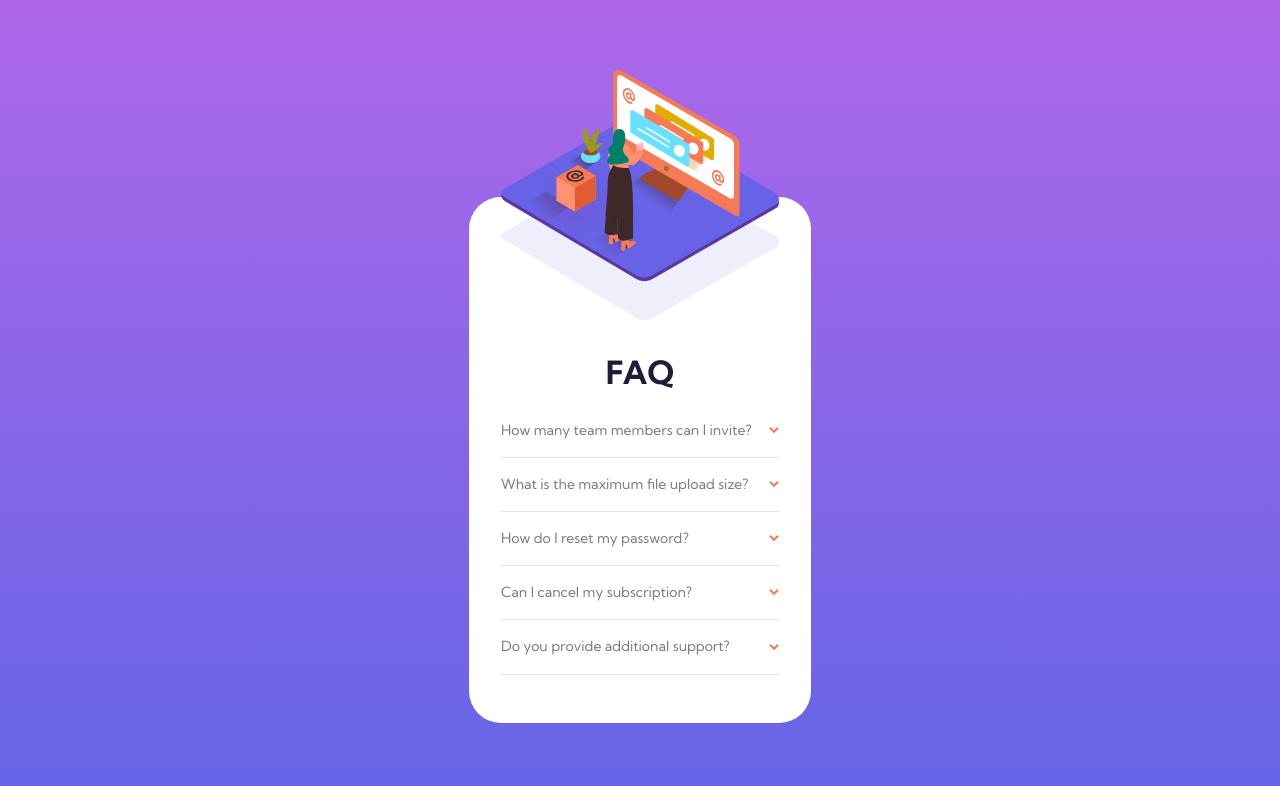
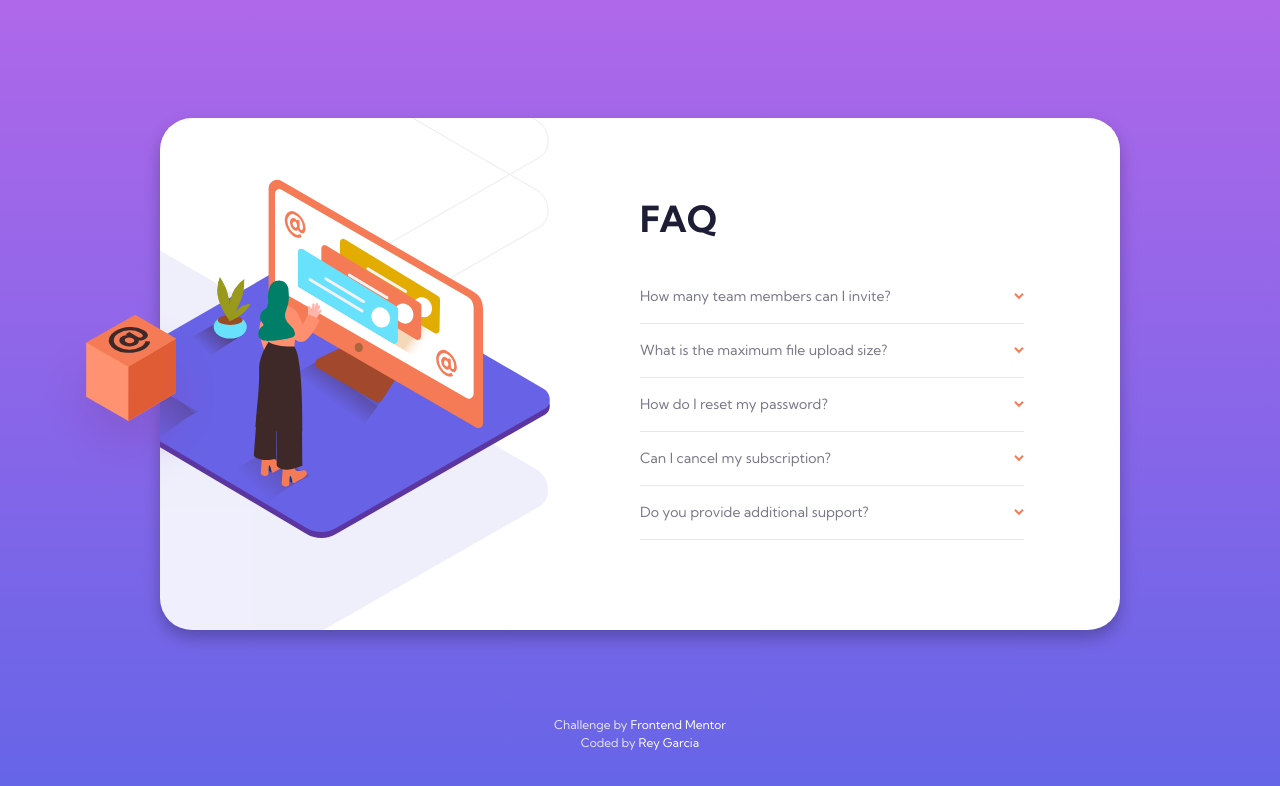
Before and after one commit to brandeth/learn-faq-accordion-card, a Nuxt app: page / in a window 1280 px wide. Shown: the top 786 px of the page. Built offline with nearby package versions, Linux system fonts and the light colour scheme.

Commit message:
UI for Desktop

```diff
--- a/app.vue
+++ b/app.vue
@@ -1,5 +1,15 @@
 <template>
   <div class="Main">
     <FAQAccordionCard />
+    <footer>
+      <div class="attribution">
+        <div>
+          Challenge by <a href="https://www.frontendmentor.io?ref=challenge" target="_blank">Frontend Mentor</a>
+        </div>
+        <div>
+          Coded by <a href="https://github.com/brandeth" target="_blank">Rey Garcia</a>
+        </div>
+      </div>
+    </footer>
   </div>
 </template>
--- a/assets/styles/main.scss
+++ b/assets/styles/main.scss
@@ -120,6 +120,23 @@ h6 {
     background: linear-gradient(to bottom,
             var(--soft-violet),
             var(--soft-blue));
+
+    .attribution {
+        font-size: 0.75rem;
+        text-align: center;
+        color: var(--light-grayish-blue);
+        margin-top: 1rem;
+
+        a {
+            color: white;
+            text-decoration: none;
+            transition: 0.3s ease-in-out;
+        }
+
+        a:hover {
+            color: var(--very-dark-desaturated-blue);
+        }
+    }
 }
 
 .FAQAccordionCard {
@@ -159,12 +176,22 @@ h6 {
         position: relative;
         margin-top: 35%;
         padding-top: 0;
+        box-shadow: 0 0.5rem 1rem rgba(0, 0, 0, 0.25);
     }
 
     &-content {
         margin-top: -55%;
         z-index: 1;
         position: relative;
+    }
+
+    .Image {
+        &-box {
+            &-desktop {
+                display: none;
+                position: absolute;
+            }
+        }
     }
 
     &-imageContainer {
@@ -181,7 +208,7 @@ h6 {
                 z-index: 1;
                 width: 30%;
                 top: 45%;
-                left: 12%;
+                left: 7%;
             }
 
             &-pattern {
@@ -236,11 +263,13 @@ h6 {
                     transform: rotate(-180deg);
                 }
             }
+
             .FAQAccordionCard-accordionHeader:hover {
                 h3 {
                     color: var(--soft-red);
                 }
             }
+
             .FAQAccordionCard-accordionBody {
                 display: block;
             }
@@ -249,6 +278,7 @@ h6 {
 
     &-title {
         margin-bottom: 1.5rem;
+
         h2 {
             text-align: center;
             font-size: 32px;
@@ -257,3 +287,97 @@ h6 {
         }
     }
 }
+
+@media screen and (min-width: 992px) {
+    .FAQAccordionCard {
+        .Image {
+            &-box {
+                &-desktop {
+                    display: block;
+                    position: absolute;
+                    top: 56%;
+                    left: -3%;
+                    z-index: 2;
+                    width: 12rem;
+                    transform: translate(-50%, -50%);
+                }
+            }
+        }
+    }
+}
+
+@media screen and (min-width: 769px) {
+    .Main {
+        grid-template-columns: 1fr;
+        place-items: center;
+    }
+
+    .FAQAccordionCard {
+        // width: 60rem;
+        max-width: 60rem;
+        width: 100%;
+        position: relative;
+
+        &-container {
+            display: grid;
+            grid-template-columns: 1fr 1fr;
+            align-items: center;
+            margin-top: 0;
+            padding: 3rem 6rem;
+            min-height: 32rem;
+            overflow: hidden;
+        }
+
+        &-content {
+            margin-top: 0;
+        }
+
+        &-imageContainer {
+            .Pattern {
+                &-container {
+                    position: absolute;
+                    overflow: inherit;
+                    width: 56rem;
+                    left: -10.5rem;
+                    top: -3.5rem;
+                    transform: translate(-50%, -50%);
+
+                    .Image {
+                        &-pattern {
+                            width: 100%;
+                            left: 51.5%;
+                        }
+                    }
+
+
+                }
+            }
+
+            .WomanAndBox {
+                &-container {
+                    top: 0;
+                    left: -35%;
+                    bottom: 0;
+
+                    .Image {
+                        &-box {
+                            display: none;
+                        }
+
+                        &-womanOnline {
+                            max-width: 30rem;
+                        }
+                    }
+                }
+            }
+        }
+
+        &-title {
+            h2 {
+                text-align: left;
+                margin-bottom: 2.5rem;
+                font-size: 36px;
+            }
+        }
+    }
+}
--- a/components/FAQAccordionCard.vue
+++ b/components/FAQAccordionCard.vue
@@ -35,6 +35,7 @@ const faqs: FAQ[] = [
 
 <template>
   <div class="FAQAccordionCard">
+    <img class="Image-box-desktop" src="illustration-box-desktop.svg" alt="Box" />
     <div class="FAQAccordionCard-container">
       <FAQAccordionImage />
       <FAQAccordionContent :faqs="faqs" />
--- a/components/FAQAccordionImage.vue
+++ b/components/FAQAccordionImage.vue
@@ -1,28 +1,18 @@
 <template>
   <div class="FAQAccordionCard-imageContainer">
     <div class="WomanAndBox-container">
-      <img
-        srcset="
+      <div>
+        <img srcset="
           illustration-woman-online-mobile.svg  278w,
           illustration-woman-online-desktop.svg 472w
-        "
-        sizes="(max-width: 768px) 278px,
-             472px"
-        src="illustration-woman-online-desktop.svg"
-        alt="Woman Online"
-        class="Image-womanOnline"
-      />
+        " sizes="(max-width: 768px) 278px,
+             472px" src="illustration-woman-online-desktop.svg" alt="Woman Online" class="Image-womanOnline" />
+      </div>
       <img class="Image-box" src="illustration-box-desktop.svg" alt="Box" />
     </div>
     <div class="Pattern-container">
-      <img
-        class="Image-pattern"
-        srcset="bg-pattern-mobile.svg 240w, bg-pattern-desktop.svg 966w"
-        sizes="(max-width: 768px) 240px,
-             966px"
-        src="bg-pattern-mobile.svg"
-        alt="Pattern"
-      />
+      <img class="Image-pattern" srcset="bg-pattern-mobile.svg 240w, bg-pattern-desktop.svg 966w" sizes="(max-width: 768px) 240px,
+             966px" src="bg-pattern-mobile.svg" alt="Pattern" />
     </div>
   </div>
 </template>
```
